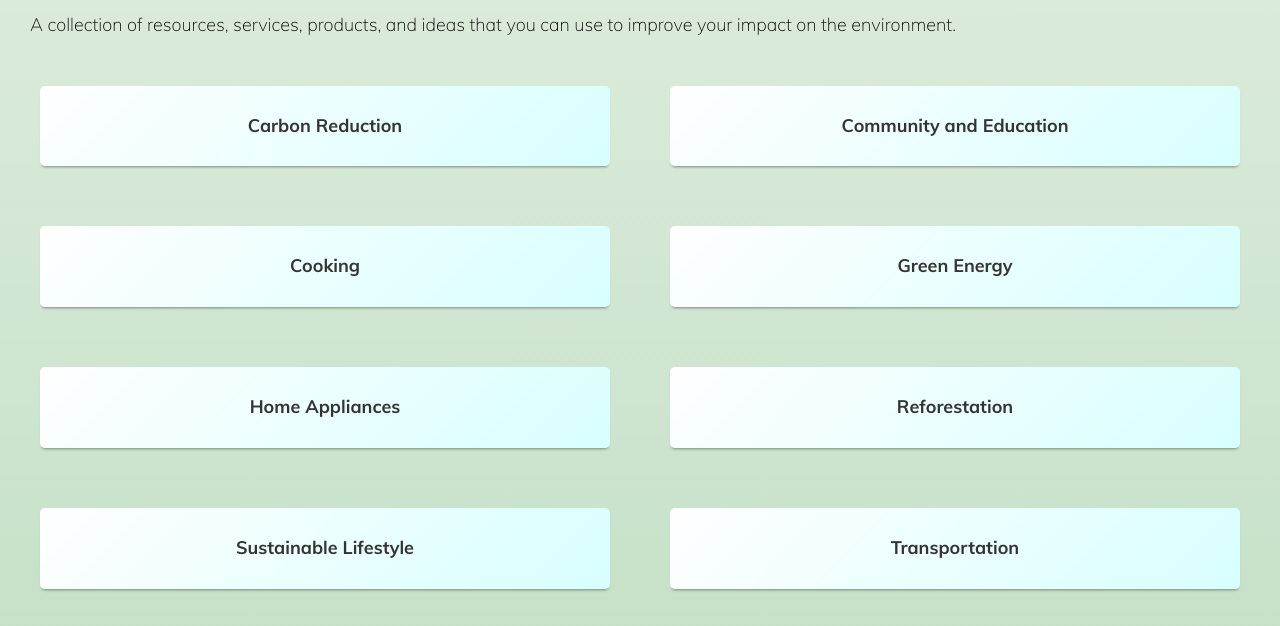
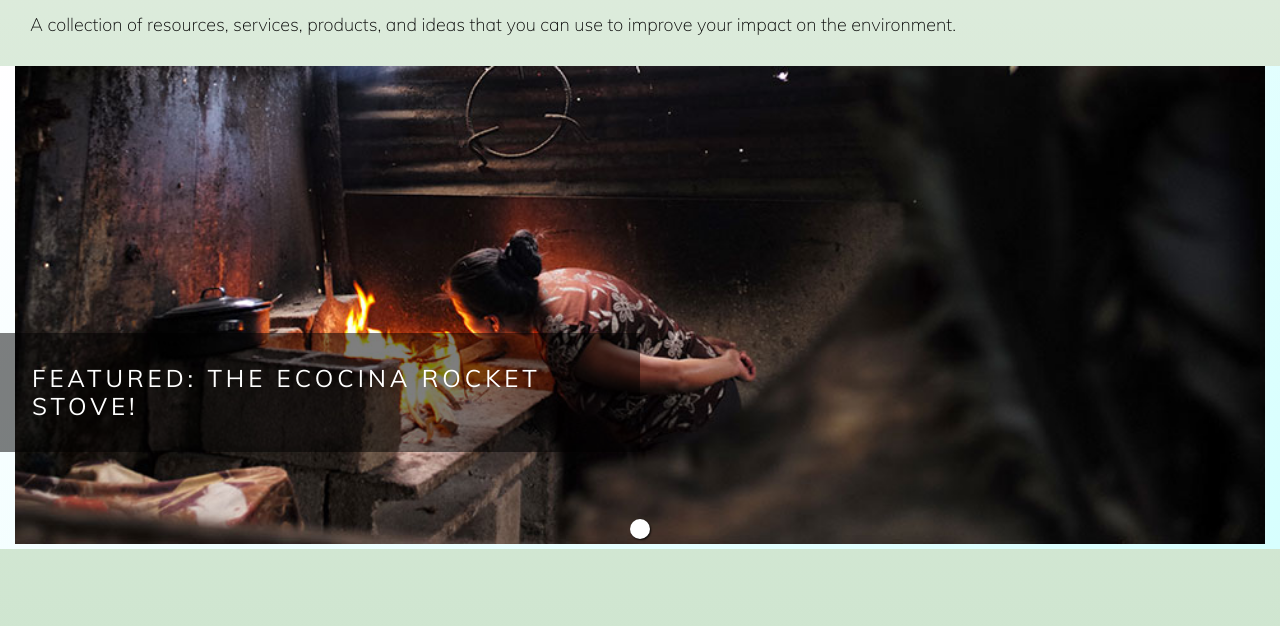
Before and after one commit to philsturgeon/awesome-earth, a Gatsby site: page / in a window 1280 px wide. Shown: the part 97-723 px from the top of the page. Built offline with nearby package versions, Linux system fonts and the light colour scheme; Gatsby itself is replaced by a stand-in of ours; a web font is replaced by a local one.

Commit message:
Add carousel to homepage for featuerd links

```diff
--- a/gatsby-config.js
+++ b/gatsby-config.js
@@ -5,6 +5,8 @@
     description: ``,
   },
   plugins: [
+    `gatsby-transformer-sharp`,
+    `gatsby-plugin-sharp`,
     {
       resolve: `gatsby-source-filesystem`,
       options: {
@@ -30,5 +32,12 @@
       },
     },
     `gatsby-transformer-remark`,
+    {
+      resolve: "gatsby-source-filesystem",
+      options: {
+        path: `${__dirname}/src/assets`,
+        name: "assets",
+      },
+    },
   ],
-}
+};
--- /dev/null
+++ b/src/components/carousel.jsx
@@ -0,0 +1,61 @@
+import React from "react";
+import Img from "gatsby-image";
+import { useStaticQuery, graphql } from "gatsby";
+import { Carousel } from "react-responsive-carousel";
+import "react-responsive-carousel/lib/styles/carousel.min.css";
+
+import Images from "../data/images.yaml";
+
+export default () => {
+  const { allFile } = useStaticQuery(
+    graphql`
+      query {
+        allFile(
+          sort: { fields: name, order: DESC }
+          filter: {
+            sourceInstanceName: { eq: "assets" }
+            extension: { regex: "/(jpg)|(jpeg)|(png)/" }
+          }
+        ) {
+          edges {
+            node {
+              id
+              name
+              childImageSharp {
+                fluid(maxHeight: 500) {
+                  ...GatsbyImageSharpFluid
+                }
+              }
+            }
+          }
+        }
+      }
+    `,
+  );
+  const images = allFile.edges;
+  return (
+    <Carousel
+      dynamicHeight={false}
+      showThumbs={false}
+      showArrows={false}
+      showStatus={false}
+      showIndicators={true}
+      autoPlay={true}
+      infiniteLoop={true}
+      interval={5000}
+    >
+      {images.map(({ node }, index) => (
+        <a href={Images[index].href} title={Images[index].title}>
+          <Img
+            fluid={node.childImageSharp.fluid}
+            key={node.id}
+            alt={node.name}
+          />
+          <div className="cta-info-wrapper">
+            <h3>{Images[index].description}</h3>
+          </div>
+        </a>
+      ))}
+    </Carousel>
+  );
+};
--- /dev/null
+++ b/src/data/images.yaml
@@ -0,0 +1,7 @@
+- title: "Featured image for the Ecocina Rocket Stove"
+  description: "Featured: The Ecocina Rocket Stove!"
+  href: http://www.stoveteam.org/
+
+- title: "Featured image for the Ecocina Rocket Stove"
+  description: "Featured: The Ecocina Rocket Stove!"
+  href: http://www.stoveteam.org/
--- a/src/pages/index.jsx
+++ b/src/pages/index.jsx
@@ -1,18 +1,32 @@
-import React from "react"
-import { graphql } from "gatsby"
-import { Link } from "gatsby"
+import React from "react";
+import { graphql } from "gatsby";
+import { Link } from "gatsby";
 
-import "normalize.css"
-import "../styles/global.scss"
+// Components
+import Carousel from "../components/carousel";
+
+// CSS
+import "normalize.css";
+import "../styles/global.scss";
 
 export default ({ data }) => {
-  const categories = data.allMarkdownRemark.edges.map(edge => edge.node.frontmatter)
+  const categories = data.allMarkdownRemark.edges.map(
+    edge => edge.node.frontmatter,
+  );
   return (
     <>
+      <div className="padding">
         <h1>Awesome Earth</h1>
 
-      <p>A collection of resources, services, products, and ideas that you can use to improve your impact on the environment.</p>
+        <p>
+          A collection of resources, services, products, and ideas that you can
+          use to improve your impact on the environment.
+        </p>
+      </div>
 
+      <Carousel />
+
+      <div className="padding">
         <ul>
           {categories.map(category => {
             return (
@@ -22,9 +36,10 @@
             );
           })}
         </ul>
+      </div>
     </>
-  )
-}
+  );
+};
 
 export const pageQuery = graphql`
   query {
@@ -40,4 +55,4 @@
       }
     }
   }
-`
+`;
--- a/src/styles/global.scss
+++ b/src/styles/global.scss
@@ -1,4 +1,4 @@
-@import url('https://fonts.googleapis.com/css?family=Spectral+SC&display=swap');
+@import url("https://fonts.googleapis.com/css?family=Spectral+SC&display=swap");
 
 @font-face {
   font-family: "Muli";
@@ -23,12 +23,12 @@
   background-image: linear-gradient(to top, #c1dfc4 0%, #deecdd 100%);
   font-size: 18px;
 
-  > div {
-    padding: 30px;
-  }
-
-  h1, h2, h3,
-  h4, h5, h6 {
+  h1,
+  h2,
+  h3,
+  h4,
+  h5,
+  h6 {
     margin-top: 0;
     margin-bottom: 20px;
   }
@@ -36,13 +36,14 @@
   h1 {
     font-size: 3em;
 
-    &, + p {
+    &,
+    + p {
       text-align: center;
     }
 
     + p {
       text-align: left;
-      font-size: 1.0em;
+      font-size: 1em;
     }
   }
 
@@ -57,7 +58,8 @@
     }
   }
 
-  p, ul {
+  p,
+  ul {
     margin: 20px 0;
 
     &:last-child {
@@ -66,7 +68,7 @@
   }
 
   a {
-    font-size: 1.0em;
+    font-size: 1em;
     font-weight: 800;
     color: #333;
     text-decoration: none;
@@ -83,12 +85,23 @@
     margin-right: -20px;
     transform: scaleX(1) scaleY(1);
 
+    &.slider {
+      flex-wrap: nowrap;
+      justify-content: space-between;
+
+      .slide {
+        border-radius: 0;
+        max-width: 100%;
+        padding: 0;
+      }
+    }
+
     li {
       margin: 30px;
       padding: 30px;
       text-align: center;
       flex: 1 0 31%;
-      background-image: linear-gradient(-225deg, #FFFEFF 0%, #D7FFFE 100%);
+      background-image: linear-gradient(-225deg, #fffeff 0%, #d7fffe 100%);
       border-radius: 5px;
       box-shadow: 0px 3px 3px -2px rgba(0, 0, 0, 0.4);
       transition: transform 0.1s, box-shadow 0.15s;
@@ -97,7 +110,7 @@
         // transform: scaleX(1.05) scaleY(1.05);
         // box-shadow: 0px 18px 18px -6px rgba(0, 0, 0, 0.4);
 
-        strong>a:after {
+        strong > a:after {
           width: 100%;
         }
       }
@@ -106,7 +119,7 @@
         float: right;
       }
 
-      strong>a:after {
+      strong > a:after {
         display: block;
         content: " ";
         margin-top: 4px;
@@ -124,3 +137,44 @@
     }
   }
 }
+
+.cta {
+  &-info-wrapper {
+    position: absolute;
+    bottom: 20%;
+    padding: 2rem;
+    background: rgba(0, 0, 0, 0.5);
+    max-width: 50%;
+
+    &:nth-child(odd) {
+      right: 0;
+    }
+
+    &:nth-child(even) {
+      left: 0;
+    }
+
+    h3 {
+      color: white;
+      font-size: 1.5rem;
+      text-transform: uppercase;
+      letter-spacing: 4px;
+      margin: 0;
+      text-align: left;
+    }
+  }
+}
+
+.carousel {
+  .dot {
+    padding: 10px;
+    flex: inherit;
+  }
+  .control-dots {
+    justify-content: center;
+  }
+}
+
+.padding {
+  padding: 30px;
+}
```
Also changed, not shown: package.json (+7 -2 lines), src/assets/kitchen.jpg (added), 1 other file. Lines whose indentation alone changed are shown as unchanged.
